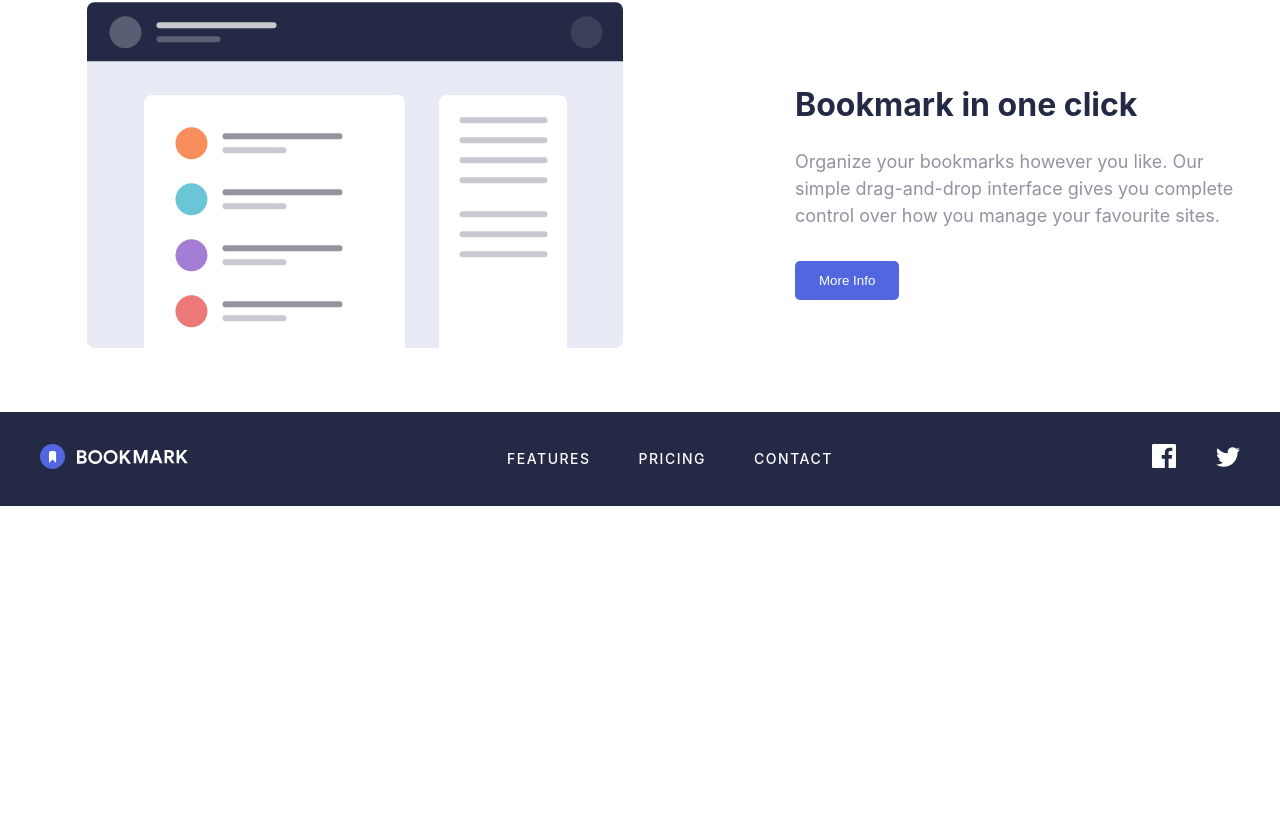
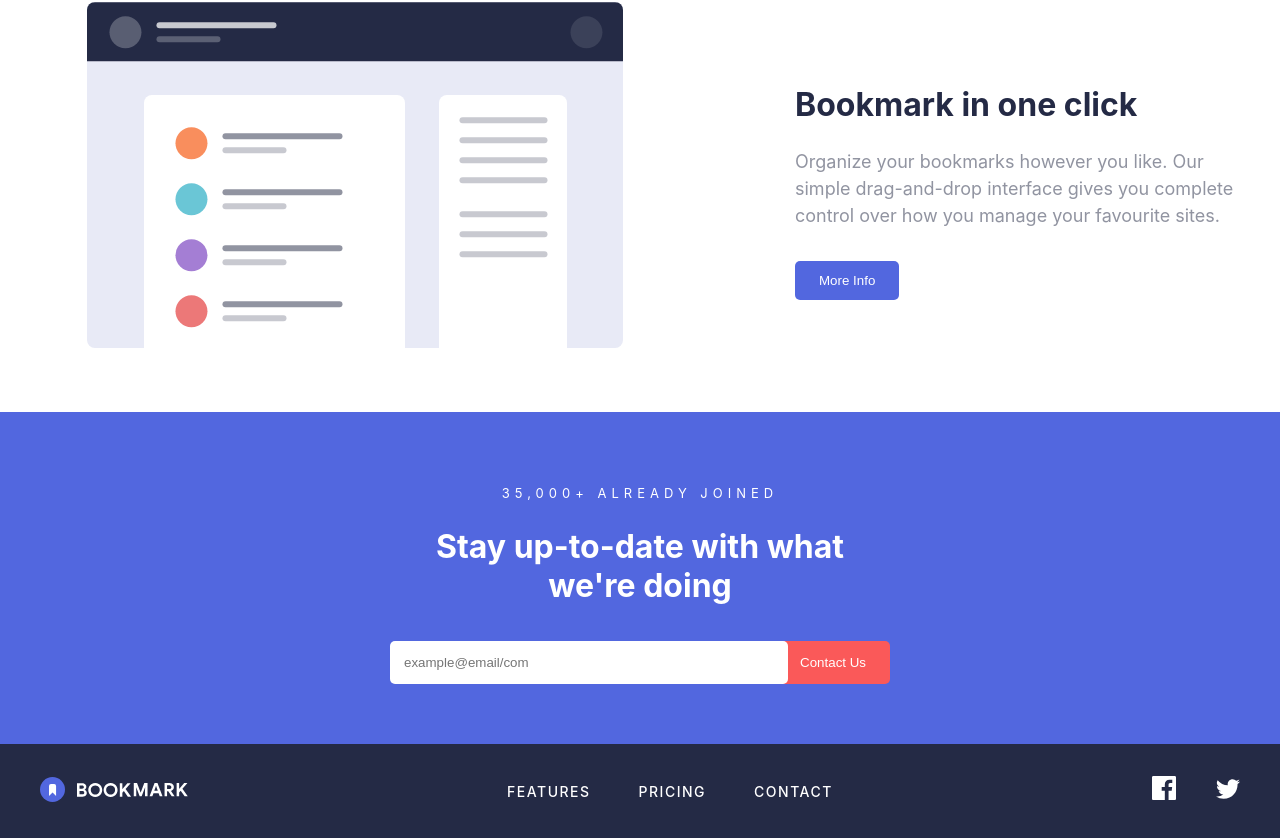
Before and after one commit to tomaszjader/bookmark, a React (Create React App) app: page / in a window 1280 px wide. Shown: the part 1024-1862 px from the top of the page. Before the commit the page ends 1530 px from the top, so only its background shows below. Built offline with nearby package versions, Linux system fonts and the light colour scheme.

Commit message:
added newsletter

```diff
--- a/src/App.js
+++ b/src/App.js
@@ -3,6 +3,7 @@ import Navbar from './components/Navbar/Navbar';
 import Hero from './components/Hero/Hero';
 import Slider from './components/Slider/Slider';
 import Footer from './components/Footer/Footer';
+import Newsletter from './components/Newsletter/Newsletter';
 
 function App() {
   return (
@@ -10,6 +11,7 @@ function App() {
       <Navbar />
       <Hero />
       <Slider />
+      <Newsletter />
       <Footer />
     </div>
   );
--- a/src/components/Footer/Footer.js
+++ b/src/components/Footer/Footer.js
@@ -18,7 +18,7 @@ const Footer = () => {
         </div>
         <div className="social-links">
           <a href="https://facebook.com" className="social-link">
-            <img src={Facebook} alt="Twitter" />
+            <img src={Facebook} alt="Facebook" />
           </a>
           <a href="https://twitter.com" className="social-link">
             <img src={Twitter} alt="Twitter" />
--- /dev/null
+++ b/src/components/Newsletter/Newsletter.css
@@ -0,0 +1,90 @@
+.newsletter {
+  background-color: #5267DF;
+  padding: 60px 20px;
+  color: white;
+  text-align: center;
+}
+
+.newsletter-container {
+  max-width: 1200px;
+  margin: 0 auto;
+}
+
+.newsletter-content {
+  max-width: 500px;
+  margin: 0 auto;
+}
+
+.joined-text {
+  font-size: 13px;
+  letter-spacing: 5px;
+  margin-bottom: 24px;
+}
+
+.newsletter-content h2 {
+  font-size: 32px;
+  margin-bottom: 36px;
+}
+
+.newsletter-form {
+  display: flex;
+  gap: 16px;
+  justify-content: center;
+}
+
+.input-container {
+  position: relative;
+  flex: 1;
+}
+
+.newsletter-input {
+  width: 100%;
+  padding: 12px;
+  border-radius: 5px;
+  border: 2px solid transparent;
+  outline: none;
+}
+
+.newsletter-input.error {
+  border-color: #FA5959;
+}
+
+.error-message {
+  display: none;
+  position: absolute;
+  left: 0;
+  bottom: -20px;
+  color: #FA5959;
+  font-size: 12px;
+  font-style: italic;
+  text-align: left;
+}
+
+.error-message.visible {
+  display: block;
+}
+
+.contact-btn {
+  padding: 12px 24px;
+  background-color: #FA5959;
+  color: white;
+  border: none;
+  border-radius: 5px;
+  cursor: pointer;
+  transition: background-color 0.3s ease;
+}
+
+.contact-btn:hover {
+  background-color: white;
+  color: #FA5959;
+}
+
+@media (max-width: 768px) {
+  .newsletter-form {
+    flex-direction: column;
+  }
+
+  .newsletter-content h2 {
+    font-size: 24px;
+  }
+}
--- /dev/null
+++ b/src/components/Newsletter/Newsletter.js
@@ -0,0 +1,28 @@
+import React from 'react';
+import './Newsletter.css';
+
+const Newsletter = () => {
+  return (
+    <section className="newsletter">
+      <div className="newsletter-container">
+        <div className="newsletter-content">
+          <p className="joined-text">35,000+ ALREADY JOINED</p>
+          <h2>Stay up-to-date with what we're doing</h2>
+          <div className="newsletter-form">
+            <div className="input-container">
+              <input
+                type="email"
+                placeholder="example@email/com"
+                className="newsletter-input"
+              />
+              <p className="error-message">Whoops, make sure it's an email</p>
+            </div>
+            <button className="contact-btn">Contact Us</button>
+          </div>
+        </div>
+      </div>
+    </section>
+  );
+};
+
+export default Newsletter;
```
